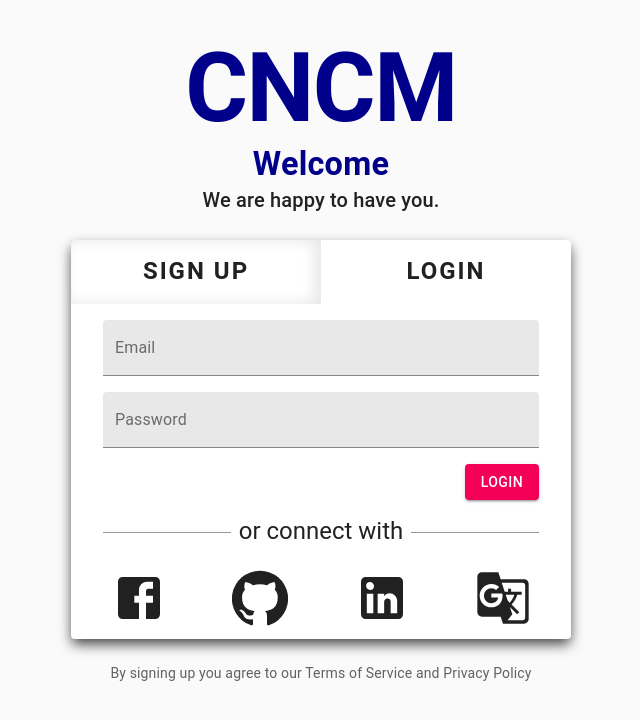
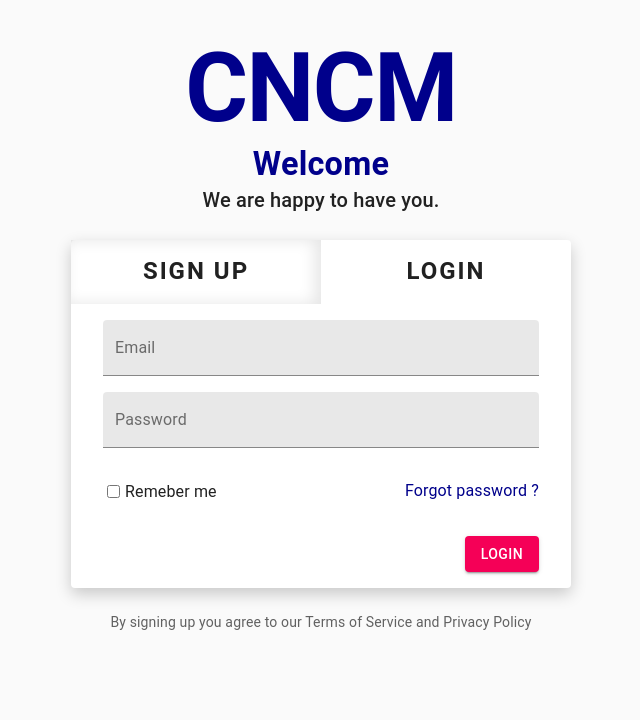
Before and after one commit to sheikhmohammadirfan/CNCMIRFAN, a React (Create React App) app: page /login in a window 1280 px wide. Shown: the top 720 px of the page, without its empty margins (319-959 px from the left). Built offline with nearby package versions, Linux system fonts and the light colour scheme.

Commit message:
Done some desing fixes

```diff
--- a/src/Components/Breadcrumbs.jsx
+++ b/src/Components/Breadcrumbs.jsx
@@ -43,7 +43,7 @@ const Breadcrumbs = ({ history, location: { pathname } }) => {
   const pathnames = pathname.split("/").filter((x) => x);
 
   return (
-    <MUIBreadcrumbs aria-label="breadcrumb">
+    <MUIBreadcrumbs aria-label="breadcrumb" separator=">">
       <Text link={pathnames.length > 0} path={"/"}>
         Home
       </Text>
--- a/src/Components/Login.jsx
+++ b/src/Components/Login.jsx
@@ -1,4 +1,4 @@
-import { Box, Button, CircularProgress } from "@material-ui/core";
+import { Box, Button, CircularProgress, makeStyles } from "@material-ui/core";
 import React, { useState } from "react";
 import { useForm, TextControl } from "./Control";
 import { login } from "../Service/UserFactory";
@@ -11,6 +11,37 @@ const defaultValue = {
   password: "",
 };
 
+const useStyles = makeStyles((theme) => ({
+  forgotRow : {
+    height: "3.5rem",
+    fontSize: "1rem",
+    display: "flex",
+    justifyContent: "space-between",
+    alignItems: "center",
+    marginBottom: ".8rem",
+
+    "& label" : {
+      cursor: "pointer",
+      marginRight: "auto",
+    },
+    "& input": {
+      cursor: "pointer",
+      marginRight: "5px",
+    },
+
+    "& a": {
+      textDecoration: "none",
+      color: "darkblue",
+      borderBottom: "1px solid transparent",
+      transition: "textDecoration 0.3s",
+    },
+
+    "& a:hover": {
+      textDecoration: "underline",
+    }
+
+  },
+}));
 /**
  * Login Component
  * */
@@ -66,6 +97,7 @@ function Login({ title }) {
 
   // History react hook, to navigate
   const history = useHistory();
+  const classes = useStyles();
 
   return (
     <Box display="flex" flexDirection="column">
@@ -86,10 +118,17 @@ function Login({ title }) {
         error={error.password}
       />
 
+      <Box className={classes.forgotRow}>
+        <input type="checkbox" name="checkBox" id="check" />
+        <label htmlFor="check">Remeber me</label>
+        <a href="#">Forgot password ?</a>
+      </Box>
+
       <Button
         variant="contained"
         color="secondary"
         style={{
+          marginTop: ".2rem",
           marginBottom: 16,
           width: "max-content",
           marginLeft: "auto",
--- a/src/Components/Utils/Upload.jsx
+++ b/src/Components/Utils/Upload.jsx
@@ -52,7 +52,7 @@ const useStyles = makeStyles((theme) => ({
 const WarningDialog = ({ cnt, set }) => {
   return (
     <Box>
-      Are you sure ? <strong>{cnt} files are yet to upload.</strong>
+      Are you sure ? <strong>{cnt === 1 ? cnt + " file is": cnt + " files are"} yet to upload.</strong>
       <Box marginTop={0.5}>
         <Button
           size="small"
--- a/src/Pages/Auth.jsx
+++ b/src/Pages/Auth.jsx
@@ -31,7 +31,7 @@ const useStyles = makeStyles((theme) => ({
   formContainer: {
     margin: `${theme.spacing(3)}px 0`,
     backgroundColor: "#fff",
-    boxShadow: "0px 6px 13px -1px rgba(0, 0, 0, 0.75)",
+    boxShadow: "0 6px 16px 0 rgb(0 0 0 / 20%)",
     borderRadius: theme.shape.borderRadius,
   },
 
@@ -154,24 +154,6 @@ function Auth() {
           <Box className={classes.formBody}>
             {loginState ? <Login title="LOGIN" /> : <Signup title="SIGN UP" />}
 
-            <Typography variant="h5" className={classes.seperatorText}>
-              or connect with
-            </Typography>
-
-            <ul className={classes.socialContainer}>
-              <li>
-                <FacebookIcon id="facebook" />
-              </li>
-              <li>
-                <GitHubIcon id="github" />
-              </li>
-              <li>
-                <LinkedInIcon id="linkedin" />
-              </li>
-              <li>
-                <GTranslateIcon id="google" />
-              </li>
-            </ul>
           </Box>
         </main>
 
```
